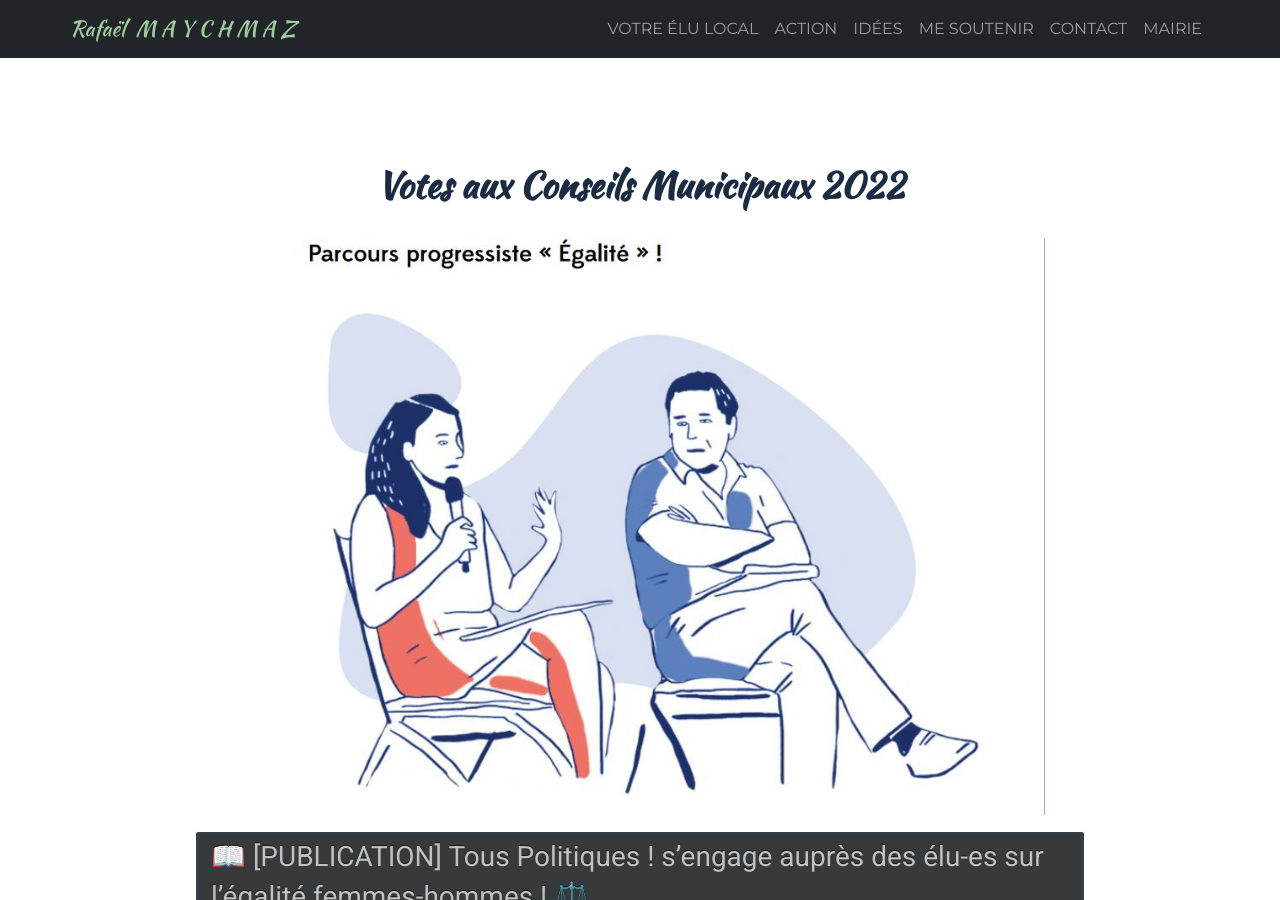
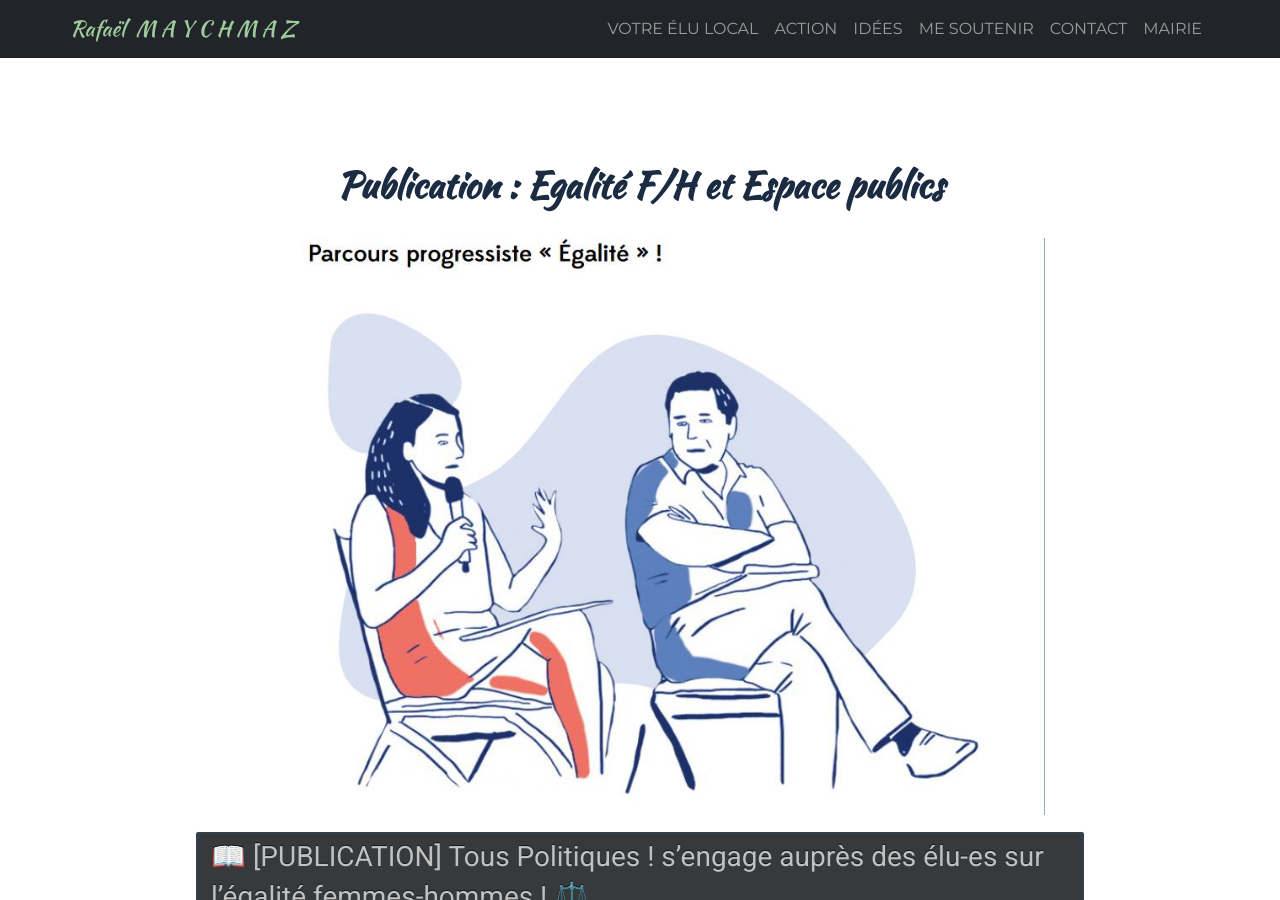
Before and after one commit to RafaelMaychmaz/rafaelmaychmaz_politique, a Jekyll site: the page built from _posts/2022-03-31-tous-politiques-parcours-egalite-fh.md, in a window 1280 px wide and 900 px high. Built offline with Jekyll 4.4.1, drawn with Linux system fonts in a browser that asks for light colours; nearby versions of some CDN libraries; some of the changed text lies outside the part shown.

Commit message:
fix publication

```diff
--- a/_posts/2022-03-31-tous-politiques-parcours-egalite-fh.md
+++ b/_posts/2022-03-31-tous-politiques-parcours-egalite-fh.md
@@ -8,7 +8,7 @@ date: 2022-03-31 01:00:00 +0100
 categories: action
 tags: egalite_fh
 ---
-# Votes aux Conseils Municipaux 2022
+# Publication : Egalité F/H et Espace publics
 
 ![texte alternatif à l'image](/assets/post/2022-03-31-tous-politiques-parcours-egalite-fh/thumbnail.jpg "Description de l info-bulle image"){:class="img_1_centered"}
 {: .pContainerOfImage}
@@ -46,3 +46,5 @@ Vous aussi vous pouvez vous engager sur les thématiques qui vous sont chères e
 
 ![texte alternatif à l'image](/assets/post/2022-03-31-tous-politiques-parcours-egalite-fh/paragraphe_rafael_maychmaz.jpg "Description de l info-bulle image"){:class="img_1_centered"}
 {: .pContainerOfImage}
+
+👀 Voir en page 16 de la publication : [https://lnkd.in/dQz2igTU](https://lnkd.in/dQz2igTU)
```
